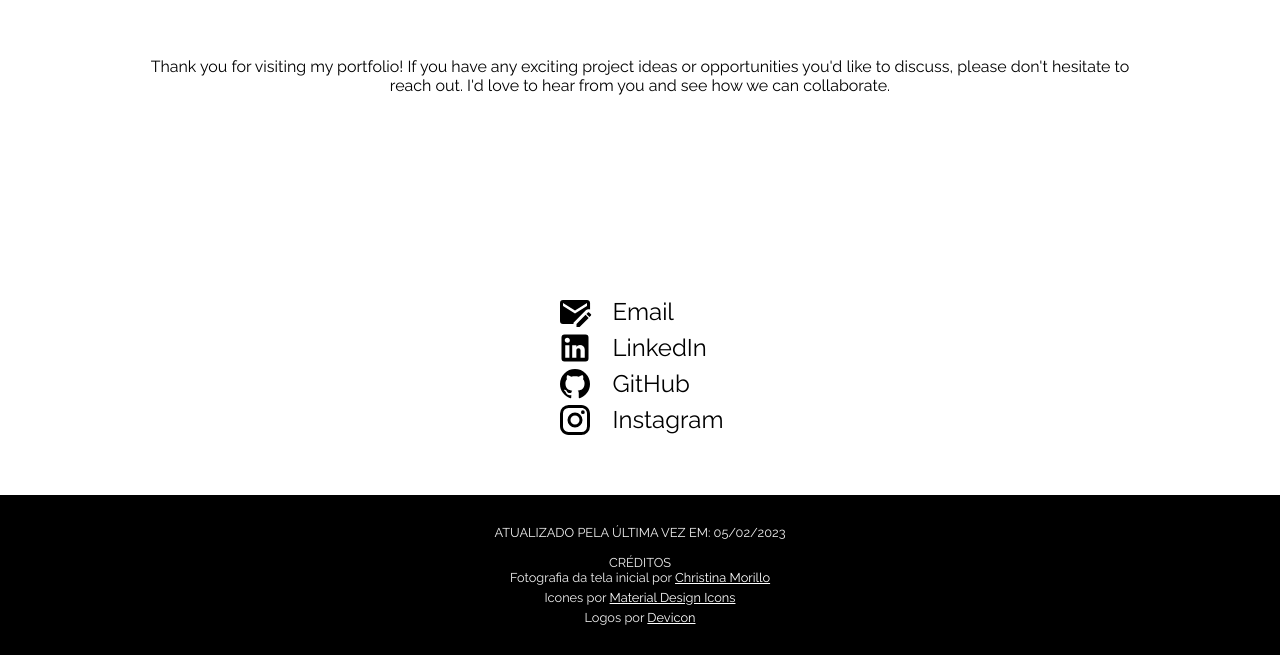
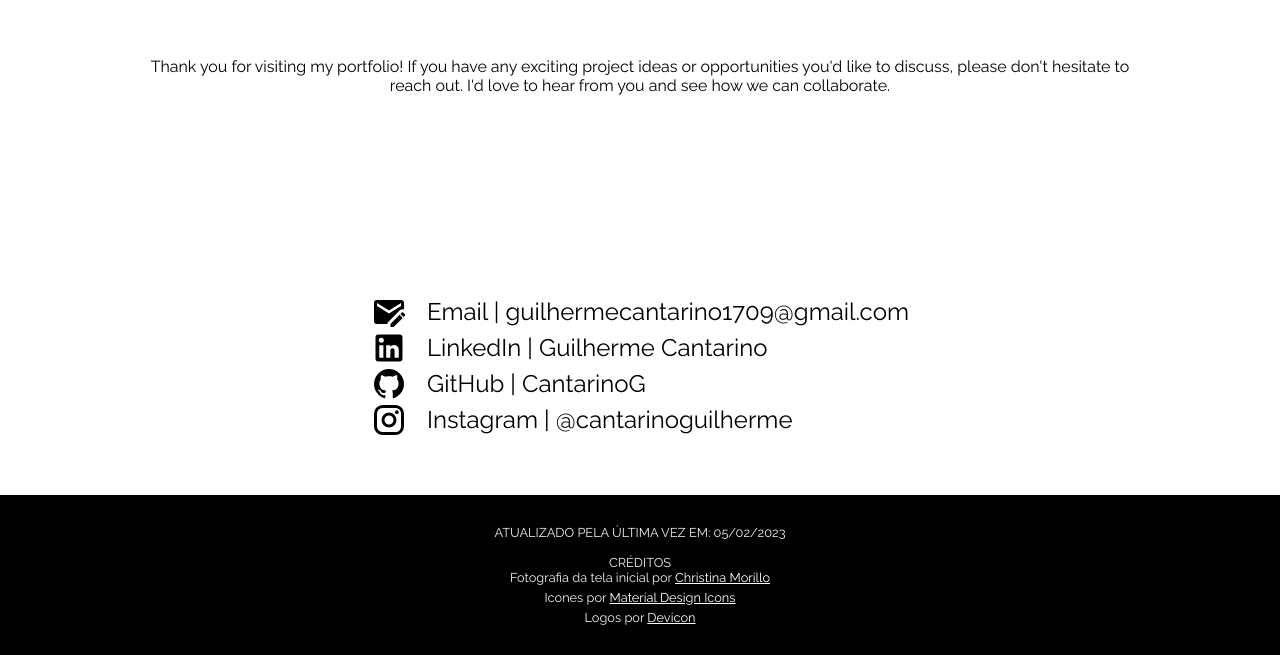
Before and after one commit to CantarinoG/personal-portfolio, a React (Create React App) app: page / in a window 1280 px wide. Shown: the part 4546-5201 px from the top of the page. Built offline with nearby package versions, Linux system fonts and the light colour scheme.

Commit message:
Add links

```diff
--- a/src/components/Contact.js
+++ b/src/components/Contact.js
@@ -2,22 +2,22 @@ import "../styles/Contact.css";
 
 function Contact() {
 
-    return <section className="contact-component">
+    return <section className="contact-component" id="contact-component">
         <h2>CONTACT</h2>
         <p>Thank you for visiting my portfolio! If you have any exciting project ideas or opportunities you'd like to discuss, please don't hesitate to reach out. I'd love to hear from you and see how we can collaborate.</p>
         <ul>
-            <li><a href="#">
+            <li><a target="_blank" rel="noreferrer" href="mailto:guilhermecantarino1709@gmail.com">
                 <svg xmlns="http://www.w3.org/2000/svg" viewBox="0 0 24 24"><title>email-edit</title><path d="M21,12.13C20.85,12.14 20.71,12.19 20.61,12.3L19.61,13.3L21.66,15.3L22.66,14.3C22.88,14.09 22.88,13.74 22.66,13.53L21.42,12.3C21.32,12.19 21.18,12.14 21.04,12.13M19.04,13.88L13,19.94V22H15.06L21.12,15.93M20,4H4A2,2 0 0,0 2,6V18A2,2 0 0,0 4,20H11V19.11L19.24,10.89C19.71,10.4 20.36,10.13 21.04,10.13C21.38,10.13 21.72,10.19 22.04,10.32V6C22.04,4.88 21.12,4 20,4M20,8L12,13L4,8V6L12,11L20,6" /></svg>
-                Email</a></li>
-            <li><a href="#">
+                Email | guilhermecantarino1709@gmail.com</a></li>
+            <li><a target="_blank" rel="noreferrer" href="https://www.linkedin.com/in/guilherme-cantarino-34b3201b2/">
                 <svg xmlns="http://www.w3.org/2000/svg" viewBox="0 0 24 24"><title>linkedin</title><path d="M19 3A2 2 0 0 1 21 5V19A2 2 0 0 1 19 21H5A2 2 0 0 1 3 19V5A2 2 0 0 1 5 3H19M18.5 18.5V13.2A3.26 3.26 0 0 0 15.24 9.94C14.39 9.94 13.4 10.46 12.92 11.24V10.13H10.13V18.5H12.92V13.57C12.92 12.8 13.54 12.17 14.31 12.17A1.4 1.4 0 0 1 15.71 13.57V18.5H18.5M6.88 8.56A1.68 1.68 0 0 0 8.56 6.88C8.56 5.95 7.81 5.19 6.88 5.19A1.69 1.69 0 0 0 5.19 6.88C5.19 7.81 5.95 8.56 6.88 8.56M8.27 18.5V10.13H5.5V18.5H8.27Z" /></svg>
-                LinkedIn</a></li>
-            <li><a href="#">
+                LinkedIn | Guilherme Cantarino</a></li>
+            <li><a target="_blank" rel="noreferrer" href="https://github.com/CantarinoG">
                 <svg xmlns="http://www.w3.org/2000/svg" viewBox="0 0 24 24"><title>github</title><path d="M12,2A10,10 0 0,0 2,12C2,16.42 4.87,20.17 8.84,21.5C9.34,21.58 9.5,21.27 9.5,21C9.5,20.77 9.5,20.14 9.5,19.31C6.73,19.91 6.14,17.97 6.14,17.97C5.68,16.81 5.03,16.5 5.03,16.5C4.12,15.88 5.1,15.9 5.1,15.9C6.1,15.97 6.63,16.93 6.63,16.93C7.5,18.45 8.97,18 9.54,17.76C9.63,17.11 9.89,16.67 10.17,16.42C7.95,16.17 5.62,15.31 5.62,11.5C5.62,10.39 6,9.5 6.65,8.79C6.55,8.54 6.2,7.5 6.75,6.15C6.75,6.15 7.59,5.88 9.5,7.17C10.29,6.95 11.15,6.84 12,6.84C12.85,6.84 13.71,6.95 14.5,7.17C16.41,5.88 17.25,6.15 17.25,6.15C17.8,7.5 17.45,8.54 17.35,8.79C18,9.5 18.38,10.39 18.38,11.5C18.38,15.32 16.04,16.16 13.81,16.41C14.17,16.72 14.5,17.33 14.5,18.26C14.5,19.6 14.5,20.68 14.5,21C14.5,21.27 14.66,21.59 15.17,21.5C19.14,20.16 22,16.42 22,12A10,10 0 0,0 12,2Z" /></svg>
-                GitHub</a></li>
-            <li><a href="#">
+                GitHub | CantarinoG</a></li>
+            <li><a target="_blank" rel="noreferrer" href="https://www.instagram.com/cantarinoguilherme/">
                 <svg xmlns="http://www.w3.org/2000/svg" viewBox="0 0 24 24"><title>instagram</title><path d="M7.8,2H16.2C19.4,2 22,4.6 22,7.8V16.2A5.8,5.8 0 0,1 16.2,22H7.8C4.6,22 2,19.4 2,16.2V7.8A5.8,5.8 0 0,1 7.8,2M7.6,4A3.6,3.6 0 0,0 4,7.6V16.4C4,18.39 5.61,20 7.6,20H16.4A3.6,3.6 0 0,0 20,16.4V7.6C20,5.61 18.39,4 16.4,4H7.6M17.25,5.5A1.25,1.25 0 0,1 18.5,6.75A1.25,1.25 0 0,1 17.25,8A1.25,1.25 0 0,1 16,6.75A1.25,1.25 0 0,1 17.25,5.5M12,7A5,5 0 0,1 17,12A5,5 0 0,1 12,17A5,5 0 0,1 7,12A5,5 0 0,1 12,7M12,9A3,3 0 0,0 9,12A3,3 0 0,0 12,15A3,3 0 0,0 15,12A3,3 0 0,0 12,9Z" /></svg>
-                Instagram</a></li>
+                Instagram | @cantarinoguilherme</a></li>
         </ul>
     </section>
 
--- a/src/components/Footer.js
+++ b/src/components/Footer.js
@@ -7,9 +7,9 @@ function Footer() {
         <div className="credits">
             <span>CRÉDITOS</span>
             <ul>
-                <li>Fotografia da tela inicial por <a href="#">Christina Morillo</a> </li>
-                <li>Icones por <a href="#">Material Design Icons</a></li>
-                <li>Logos por <a href="#">Devicon</a></li>
+                <li>Fotografia da tela inicial por <a target="_blank" rel="noreferrer" href="https://www.pexels.com/pt-br/foto/foto-de-close-up-de-pessoa-digitando-no-laptop-1181675/">Christina Morillo</a> </li>
+                <li>Icones por <a target="_blank" rel="noreferrer" href="https://pictogrammers.com/library/mdi/">Material Design Icons</a></li>
+                <li>Logos por <a target="_blank" rel="noreferrer" href="https://devicon.dev">Devicon</a></li>
             </ul>
         </div>
     </footer>
--- a/src/components/Header.js
+++ b/src/components/Header.js
@@ -4,16 +4,16 @@ function Header() {
 
     return <header className="header-component">
         <nav>
-            <a href="#">
+            <a href="#home-component">
             <svg xmlns="http://www.w3.org/2000/svg" viewBox="0 0 24 24"><title>home-variant</title><path d="M12,3L20,9V21H15V14H9V21H4V9L12,3Z" /></svg>
                 HOME</a>
-            <a href="#">
+            <a href="#about-component">
             <svg xmlns="http://www.w3.org/2000/svg" viewBox="0 0 24 24"><title>information</title><path d="M13,9H11V7H13M13,17H11V11H13M12,2A10,10 0 0,0 2,12A10,10 0 0,0 12,22A10,10 0 0,0 22,12A10,10 0 0,0 12,2Z" /></svg>
                 ABOUT</a>
-            <a href="#">
+            <a href="#projects-component">
             <svg xmlns="http://www.w3.org/2000/svg" viewBox="0 0 24 24"><title>xml</title><path d="M12.89,3L14.85,3.4L11.11,21L9.15,20.6L12.89,3M19.59,12L16,8.41V5.58L22.42,12L16,18.41V15.58L19.59,12M1.58,12L8,5.58V8.41L4.41,12L8,15.58V18.41L1.58,12Z" /></svg>
                 PROJECTS</a>
-            <a href="#">
+            <a href="#contact-component">
             <svg xmlns="http://www.w3.org/2000/svg" viewBox="0 0 24 24"><title>account-box</title><path d="M6,17C6,15 10,13.9 12,13.9C14,13.9 18,15 18,17V18H6M15,9A3,3 0 0,1 12,12A3,3 0 0,1 9,9A3,3 0 0,1 12,6A3,3 0 0,1 15,9M3,5V19A2,2 0 0,0 5,21H19A2,2 0 0,0 21,19V5A2,2 0 0,0 19,3H5C3.89,3 3,3.9 3,5Z" /></svg>
                 CONTACT</a>
         </nav>
--- a/src/components/Home.js
+++ b/src/components/Home.js
@@ -2,7 +2,7 @@ import "../styles/Home.css";
 
 function Home() {
 
-    return <section className="home-component">
+    return <section className="home-component" id="home-component">
         <div className="language-container">
             <span>IDIOMA/LANGUAGE:</span>
             <div className="language-btn-container">
@@ -15,7 +15,7 @@ function Home() {
             </div>
         </div>
         <span className="description">Oi, eu sou Guilherme Cantarino.<br/>Desenvolvedor Front-End.</span>
-        <a href="#" className="description">Me conheça
+        <a href="#about-component" className="description">Me conheça
         <svg xmlns="http://www.w3.org/2000/svg" viewBox="0 0 24 24"><title>arrow-down</title><path d="M11,4H13V16L18.5,10.5L19.92,11.92L12,19.84L4.08,11.92L5.5,10.5L11,16V4Z"/></svg>
         </a>
     </section>
--- a/src/components/IndividualProject.js
+++ b/src/components/IndividualProject.js
@@ -1,6 +1,6 @@
 import "../styles/IndividualProject.css";
 
-function IndividualProject({name, description, image}) {
+function IndividualProject({name, description, image, demoLink, codeLink}) {
 
     return <div className="individual-proj-component">
         <div className="picture" style={{
@@ -9,11 +9,11 @@ function IndividualProject({name, description, image}) {
         <div className="info">
             <h3>{name}</h3>
             <p>{description}</p>
-            <a href="#">
+            <a href={demoLink} target="_blank" rel="noreferrer">
             <svg xmlns="http://www.w3.org/2000/svg" viewBox="0 0 24 24" fill="white"><title>monitor</title><path d="M21,16H3V4H21M21,2H3C1.89,2 1,2.89 1,4V16A2,2 0 0,0 3,18H10V20H8V22H16V20H14V18H21A2,2 0 0,0 23,16V4C23,2.89 22.1,2 21,2Z" /></svg>
                 Live preview
             </a>
-            <a href="#">
+            <a href={codeLink} target="_blank" rel="noreferrer">
             <svg xmlns="http://www.w3.org/2000/svg" viewBox="0 0 24 24" fill="white"><title>xml</title><path d="M12.89,3L14.85,3.4L11.11,21L9.15,20.6L12.89,3M19.59,12L16,8.41V5.58L22.42,12L16,18.41V15.58L19.59,12M1.58,12L8,5.58V8.41L4.41,12L8,15.58V18.41L1.58,12Z" /></svg>
                 Code
             </a>
--- a/src/styles/App.css
+++ b/src/styles/App.css
@@ -8,6 +8,10 @@
     margin: 0;
     padding: 0;
     box-sizing: border-box;
+}
+
+html {
+  scroll-behavior: smooth;
 }
 
 /* ===== Scrollbar CSS ===== */
```
Also changed, not shown: src/components/Projects.js (+15 -1 lines), src/components/About.js.
